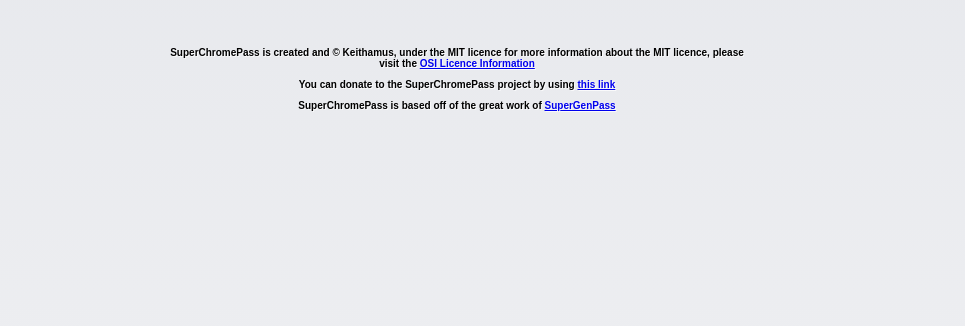
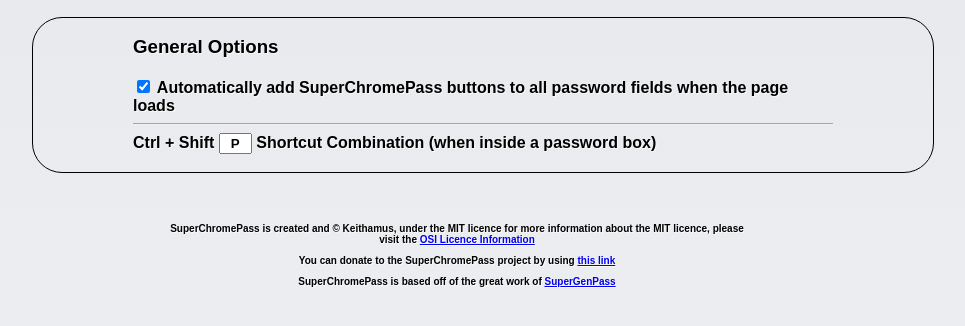
Before and after one commit to keithamus/LinkyPass, a plain HTML site: page extension/scp_options.html in a window 1280 px wide. Shown: the part 420-746 px from the top of the page, without its empty margins (183-1148 px from the left). Drawn offline with Linux system fonts and the light colour scheme.

Commit message:
Added shortcut changeability

```diff
--- a/extension/scp_options.html
+++ b/extension/scp_options.html
@@ -149,6 +149,32 @@
 
 			});
 
+			$('#notonload').click(function(){
+				var options = JSON.parse(localStorage['options'] || '{}');
+				if($(this).is(':checked'))
+				{
+					options.notonload = false;
+				}
+				else
+				{
+					options.notonload = true;
+				}
+				localStorage['options'] = JSON.stringify(options);
+			});
+
+			$('#key_key').keyup(function(e){
+				var options = JSON.parse(localStorage['options'] || '{}');
+				options.key_key=this.value;
+				localStorage['options'] = JSON.stringify(options);
+			});
+
+			var options = JSON.parse(localStorage['options'] || '{}');
+
+			$('#key_key').val(options.key_key || 'P');
+			options.notonload?
+				$('#notonload').removeAttr('checked','checked'):
+				$('#notonload').attr('checked','checked');
+
 		});
 
 	</script>
@@ -291,13 +317,22 @@
                      to(#c00)
                     );
 		}
-		#panel{
+		.panel{
 			border-radius:   30px;
 			padding:         0 145px;
 			border:          1px solid #000;
 			width:           610px;
 			margin:          20px 25px;
 			clear:           both;
+		}
+		#general{
+			width:           700px;
+			padding:         0 100px;
+		}
+		.panel hr{
+			border:          0;
+			border-bottom:   1px solid rgba(255,255,255,0.3);
+			border-top:      1px solid rgba(0,0,0,0.3);
 		}
 		.labels{
 			margin:          30px 0 5px 0;
@@ -536,7 +571,7 @@
 
 	<div style="clear: both"></div>
 
-	<div id="panel">
+	<div class="panel">
 		<div class="labels one">
 			<label for="password">Profile Name</label>
 			<label for="password">Password</label>
@@ -574,6 +609,20 @@
 
 		<button id="save">Save Password Profile</button>
 
+	</div>
+
+	<div class="panel" id="general">
+		<h3>General Options</h3>
+
+		<input type="checkbox" id="notonload" checked="checked">
+		<label for="notonload">Automatically add SuperChromePass buttons to all password fields when the page loads</label>
+
+		<hr>
+
+		<label for="key_key">Ctrl + Shift</label>
+		<input id="key_key" maxlength="1" type="text" style="width: 25px; font-weight: bold; text-align: center;">
+		<label for="key_key">Shortcut Combination (when inside a password box)</label>
+		<br><br>
 	</div>
 
 	<div id="about">
```
